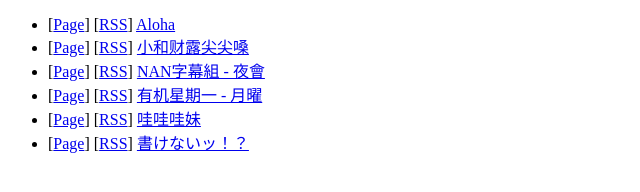
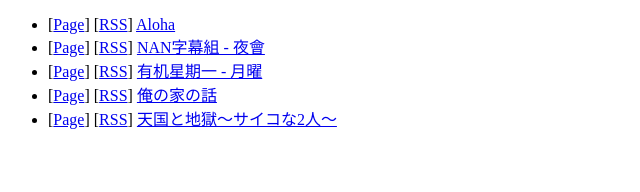
Before and after one commit to franklai/torrent-rss, a plain HTML site: page index.html in a window 1280 px wide. Shown: the whole page, without its empty margins (0-640 px from the left). Drawn offline with Linux system fonts and the light colour scheme.

Commit message:
deploy: 27d60f74a6ed4637e47dc0c85207cac211172c10

```diff
--- a/index.html
+++ b/index.html
@@ -7,11 +7,6 @@
 [<a href="https://space.bilibili.com/14016058/video">Page</a>]
 [<a href="https://franklai.github.io/torrent-rss/rss/Aloha.rss">RSS</a>]
 <a href="https://franklai.github.io/torrent-rss/rss/Aloha.rss">Aloha</a>
-</li>
-<li>
-[<a href="https://space.bilibili.com/22191019/video">Page</a>]
-[<a href="https://franklai.github.io/torrent-rss/rss/%E5%B0%8F%E5%92%8C%E8%B4%A2%E9%9C%B2%E5%B0%96%E5%B0%96%E5%97%93.rss">RSS</a>]
-<a href="https://franklai.github.io/torrent-rss/rss/%E5%B0%8F%E5%92%8C%E8%B4%A2%E9%9C%B2%E5%B0%96%E5%B0%96%E5%97%93.rss">小和财露尖尖嗓</a>
 </li>
 <li>
 [<a href="https://space.bilibili.com/14147173/video">Page</a>]
@@ -24,14 +19,14 @@
 <a href="https://franklai.github.io/torrent-rss/rss/%E6%9C%89%E6%9C%BA%E6%98%9F%E6%9C%9F%E4%B8%80%20-%20%E6%9C%88%E6%9B%9C.rss">有机星期一 - 月曜</a>
 </li>
 <li>
-[<a href="https://space.bilibili.com/138832847/video">Page</a>]
-[<a href="https://franklai.github.io/torrent-rss/rss/%E5%93%87%E5%93%87%E5%93%87%E5%A6%B9.rss">RSS</a>]
-<a href="https://franklai.github.io/torrent-rss/rss/%E5%93%87%E5%93%87%E5%93%87%E5%A6%B9.rss">哇哇哇妹</a>
+[<a href="http://www.zimuxia.cn/portfolio/%e6%88%91%e5%ae%b6%e7%9a%84%e6%95%85%e4%ba%8b">Page</a>]
+[<a href="https://franklai.github.io/torrent-rss/rss/%E4%BF%BA%E3%81%AE%E5%AE%B6%E3%81%AE%E8%A9%B1.rss">RSS</a>]
+<a href="https://franklai.github.io/torrent-rss/rss/%E4%BF%BA%E3%81%AE%E5%AE%B6%E3%81%AE%E8%A9%B1.rss">俺の家の話</a>
 </li>
 <li>
-[<a href="http://www.zimuxia.cn/portfolio/%e5%86%99%e4%b8%8d%e5%87%ba%e6%9d%a5%e7%bc%96%e5%89%a7%e5%90%89%e4%b8%b8%e5%9c%ad%e4%bd%91%e6%b2%a1%e6%9c%89%e6%9d%a1%e7%90%86%e7%9a%84%e7%94%9f%e6%b4%bb">Page</a>]
-[<a href="https://franklai.github.io/torrent-rss/rss/%E6%9B%B8%E3%81%91%E3%81%AA%E3%81%84%E3%83%83%EF%BC%81%EF%BC%9F.rss">RSS</a>]
-<a href="https://franklai.github.io/torrent-rss/rss/%E6%9B%B8%E3%81%91%E3%81%AA%E3%81%84%E3%83%83%EF%BC%81%EF%BC%9F.rss">書けないッ！？</a>
+[<a href="http://www.zimuxia.cn/portfolio/%e5%a4%a9%e5%9b%bd%e4%b8%8e%e5%9c%b0%e7%8b%b1">Page</a>]
+[<a href="https://franklai.github.io/torrent-rss/rss/%E5%A4%A9%E5%9B%BD%E3%81%A8%E5%9C%B0%E7%8D%84%E3%80%9C%E3%82%B5%E3%82%A4%E3%82%B3%E3%81%AA2%E4%BA%BA%E3%80%9C.rss">RSS</a>]
+<a href="https://franklai.github.io/torrent-rss/rss/%E5%A4%A9%E5%9B%BD%E3%81%A8%E5%9C%B0%E7%8D%84%E3%80%9C%E3%82%B5%E3%82%A4%E3%82%B3%E3%81%AA2%E4%BA%BA%E3%80%9C.rss">天国と地獄〜サイコな2人〜</a>
 </li>
 </ul>
 </body></html>
```
Also changed, not shown: 5 other files.
